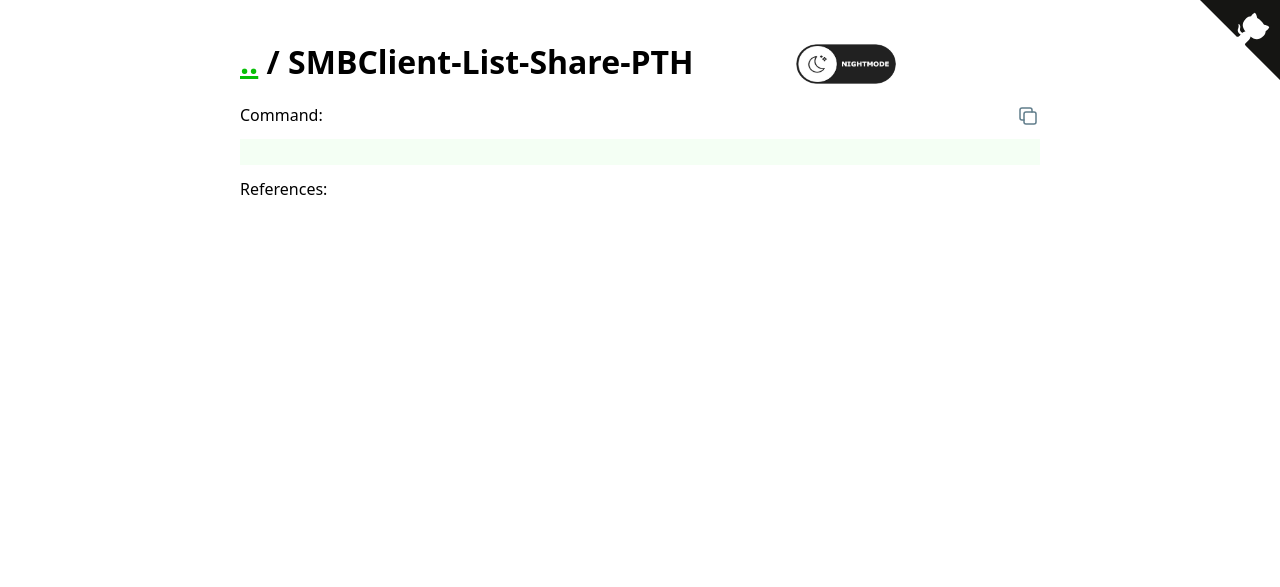
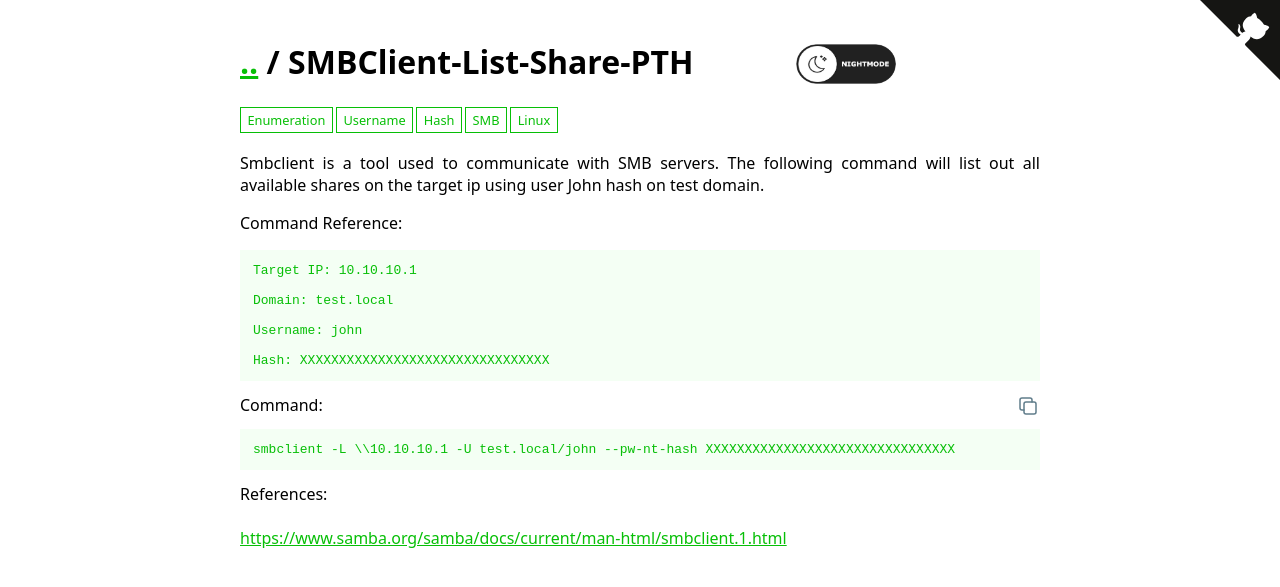
Before and after one commit to WADComs/WADComs.github.io, a Jekyll site: the page built from _wadcoms/SMBClient-List-Share-PTH.md, in a window 1280 px wide. Shown: the top 587 px of the page. Built offline with Jekyll 4.4.1, drawn with Linux system fonts in a browser that asks for light colours.

Commit message:
Update SMBClient-List-Share-PTH.md

```diff
--- a/_wadcoms/SMBClient-List-Share-PTH.md
+++ b/_wadcoms/SMBClient-List-Share-PTH.md
@@ -1,5 +1,6 @@
 ---
-description: Smbclient is a tool used to communicate with SMB servers. The following command will list out all available shares on the target ip using user John hash on test domain.
+description: |
+  Smbclient is a tool used to communicate with SMB servers. The following command will list out all available shares on the target ip using user John hash on test domain.
 
   Command Reference:
 
```
